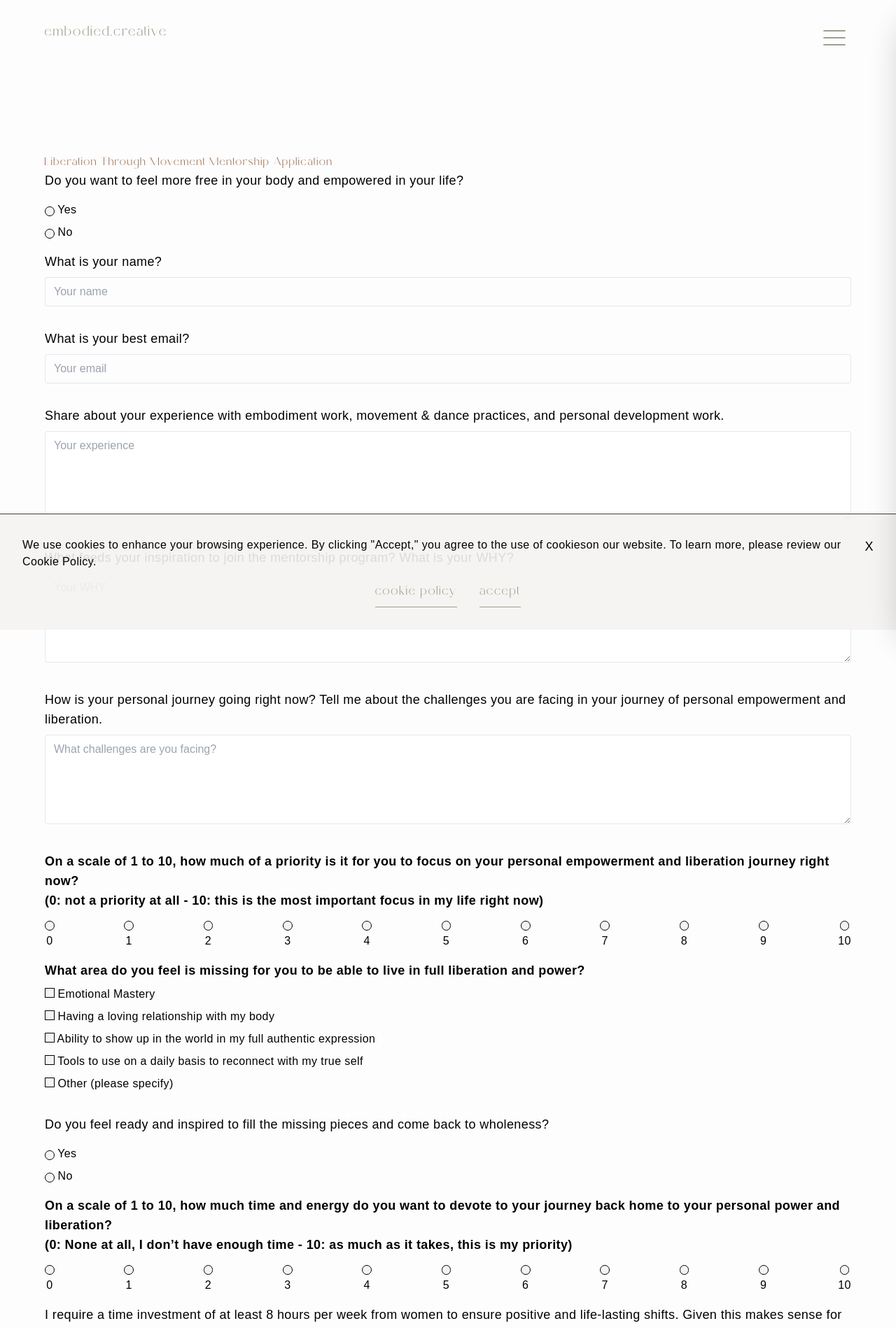
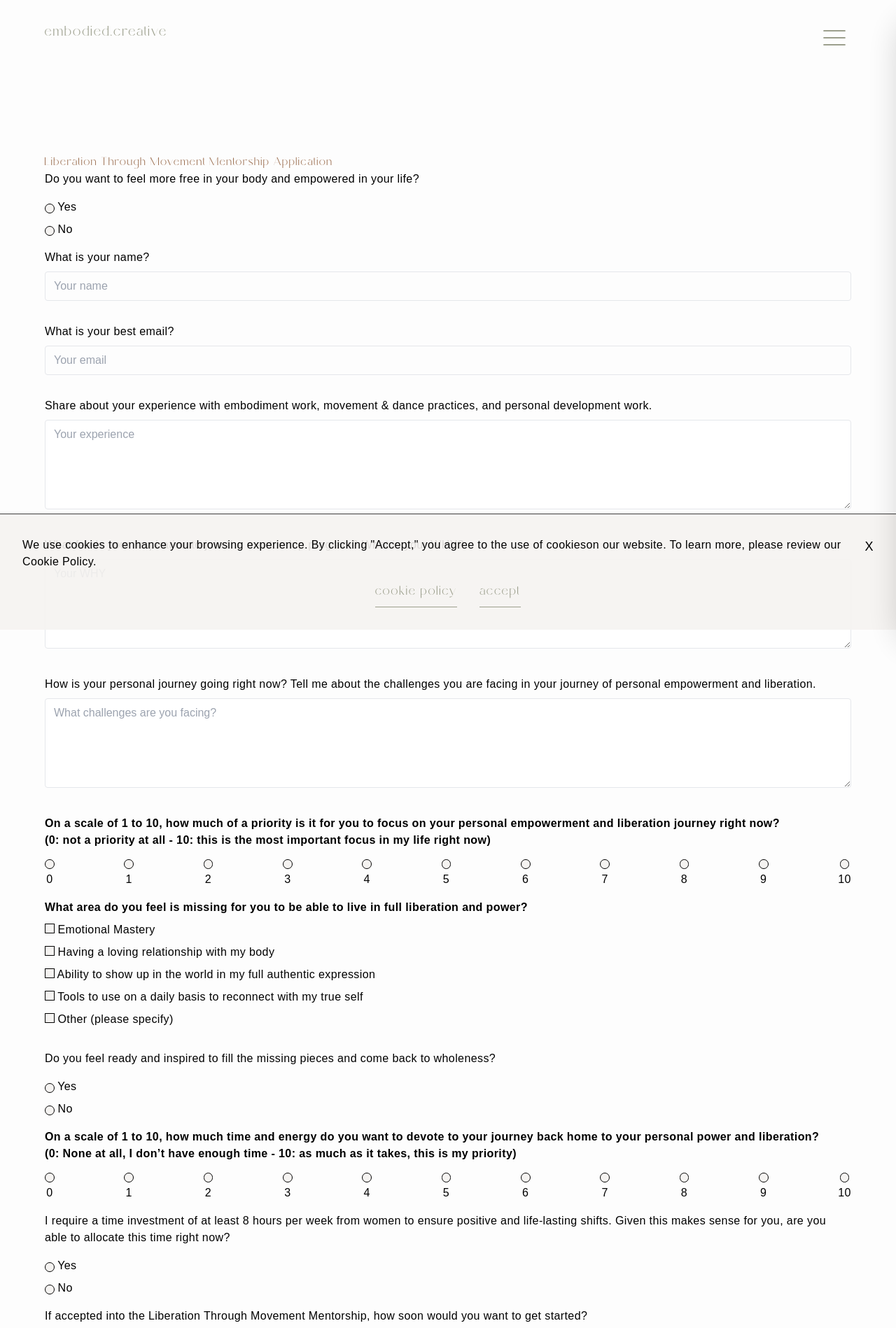
Before and after one commit to brittwoodard/embodied-creative, a Jekyll site: the page built from form-test.html, in a window 1280 px wide. Shown: the top 1898 px of the page at 70% size. Built offline with Jekyll 4.4.1, drawn with Linux system fonts in a browser that asks for light colours; nearby versions of some CDN libraries; some web fonts are replaced.

```diff
--- a/form-test.html
+++ b/form-test.html
@@ -13,7 +13,7 @@
             <label>Don’t fill this out if you're human: <input name="bot-field"></label>
         </p>
 
-        <p class="text-lg mb-4">Do you want to feel more free in your body and empowered in your life?</p>
+        <p class="mb-4">Do you want to feel more free in your body and empowered in your life?</p>
         <div class="mb-4">
             <label class="block mb-2">
                 <input type="radio" name="Do_you_want_to_feel_more_free_in_your_body_and_empowered_in_your_life" value="Yes" required class="mr-2"> Yes
@@ -25,7 +25,7 @@
 
         <!-- Name -->
         <fieldset class="mb-4">
-            <legend class="text-lg mb-2">What is your name?</legend>
+            <legend class="mb-2">What is your name?</legend>
             <div class="mb-4">
                 <label class="block mb-2">
                     <input type="text" name="What_is_your_name" required class="w-full px-3 py-2 border rounded"
@@ -36,7 +36,7 @@
 
         <!-- Email -->
         <fieldset class="mb-4">
-            <legend class="text-lg mb-2">What is your best email?</legend>
+            <legend class="mb-2">What is your best email?</legend>
             <div class="mb-4">
                 <label class="block mb-2">
                     <input type="email" name="What_is_your_best_email" required class="w-full px-3 py-2 border rounded"
@@ -47,7 +47,7 @@
 
         <!-- Embodiediment Experience -->
         <fieldset class="mb-4">
-            <legend class="text-lg mb-2">Share about your experience with embodiment work, movement & dance practices, and personal development work.</legend>
+            <legend class="mb-2">Share about your experience with embodiment work, movement & dance practices, and personal development work.</legend>
             <div class="mb-4">
                 <label class="block mb-2">
                     <textarea name="Experience_with_embodiment_work" required class="w-full px-3 py-2 border rounded h-32"
@@ -58,7 +58,7 @@
 
         <!-- What is your Why? -->
         <fieldset class="mb-4">
-            <legend class="text-lg mb-2">What feeds your inspiration to join the mentorship program? What is your WHY?</legend>
+            <legend class="mb-2">What feeds your inspiration to join the mentorship program? What is your WHY?</legend>
             <div class="mb-4">
                 <label class="block mb-2">
                     <textarea name="What_is_your_WHY" required class="w-full px-3 py-2 border rounded h-32"
@@ -69,7 +69,7 @@
 
         <!-- Challenges -->
         <fieldset class="mb-4">
-            <legend class="text-lg mb-2">How is your personal journey going right now? Tell me about the challenges you are facing in your journey of personal empowerment and liberation.</legend>
+            <legend class="mb-2">How is your personal journey going right now? Tell me about the challenges you are facing in your journey of personal empowerment and liberation.</legend>
             <div class="mb-4">
                 <label class="block mb-2">
                     <textarea name="Challenges_in_your_journey" required class="w-full px-3 py-2 border rounded h-32"
@@ -80,7 +80,7 @@
 
         <!-- Priority -->
         <fieldset class="mb-4">
-            <legend class="text-lg font-semibold mb-2">
+            <legend class="font-semibold mb-2">
                 On a scale of 1 to 10, how much of a priority is it for you to focus on your personal empowerment and liberation journey right now?
                 <br>(0: not a priority at all - 10: this is the most important focus in my life right now)
             </legend>
@@ -134,24 +134,24 @@
 
         <!-- What is missing? -->
         <fieldset class="mb-4">
-            <legend class="text-lg font-semibold mb-2">
+            <legend class="font-semibold mb-2">
                 What area do you feel is missing for you to be able to live in full liberation and power?
             </legend>
             <div class="mb-4">
                 <label class="block mb-2">
-                    <input type="checkbox" name="Missing_areas[]" value="Emotional Mastery" required class="mr-2">
+                    <input type="checkbox" name="Missing_areas[]" value="Emotional Mastery" class="mr-2">
                     Emotional Mastery
                 </label>
                 <label class="block mb-2">
-                    <input type="checkbox" name="Missing_areas[]" value="Having a loving relationship with my body" required class="mr-2">
+                    <input type="checkbox" name="Missing_areas[]" value="Having a loving relationship with my body" class="mr-2">
                     Having a loving relationship with my body
                 </label>
                 <label class="block mb-2">
-                    <input type="checkbox" name="Missing_areas[]" value="Ability to show up in the world in my full authentic expression" required class="mr-2">
+                    <input type="checkbox" name="Missing_areas[]" value="Ability to show up in the world in my full authentic expression" class="mr-2">
                     Ability to show up in the world in my full authentic expression
                 </label>
                 <label class="block mb-2">
-                    <input type="checkbox" name="Missing_areas[]" value="Tools to use on a daily basis to reconnect with my true self" required class="mr-2">
+                    <input type="checkbox" name="Missing_areas[]" value="Tools to use on a daily basis to reconnect with my true self" class="mr-2">
                     Tools to use on a daily basis to reconnect with my true self
                 </label>
                 <label class="block mb-2">
@@ -177,7 +177,7 @@
         </script>
 
         <!-- Are you ready? -->
-        <p class="text-lg mb-4">Do you feel ready and inspired to fill the missing pieces and come back to wholeness?</p>
+        <p class="mb-4">Do you feel ready and inspired to fill the missing pieces and come back to wholeness?</p>
         <div class="mb-4">
             <label class="block mb-2">
                 <input type="radio" name="Ready_to_fill_missing_pieces" value="Yes" required class="mr-2"> Yes
@@ -189,7 +189,7 @@
 
         <!-- Availability -->
         <fieldset class="mb-4">
-            <legend class="text-lg font-semibold mb-2">
+            <legend class="font-semibold mb-2">
                 On a scale of 1 to 10, how much time and energy do you want to devote to your journey back home to your personal power and liberation?
                 <br>(0: None at all, I don’t have enough time - 10: as much as it takes, this is my priority)
             </legend>
@@ -242,7 +242,7 @@
         </fieldset>
 
         <!-- Commitment -->
-        <p class="text-lg mb-4">I require a time investment of at least 8 hours per week from women to ensure positive and life-lasting shifts. Given this makes sense for you, are you able to allocate this time right now?</p>
+        <p class="mb-4">I require a time investment of at least 8 hours per week from women to ensure positive and life-lasting shifts. Given this makes sense for you, are you able to allocate this time right now?</p>
         <div class="mb-4">
             <label class="block mb-2">
                 <input type="radio" name="Time_investment_commitment" value="Yes" required class="mr-2"> Yes
@@ -253,7 +253,7 @@
         </div>
 
         <!-- When can you start? -->
-        <p class="text-lg mb-4">If accepted into the Liberation Through Movement Mentorship, how soon would you want to get started?</p>
+        <p class="mb-4">If accepted into the Liberation Through Movement Mentorship, how soon would you want to get started?</p>
         <div class="mb-4">
             <label class="block mb-2">
                 <input type="radio" name="Start_date_preference" value="immediately" required class="mr-2"> Immediately
@@ -267,7 +267,7 @@
         </div>
 
         <!-- Budget -->
-        <p class="text-lg mb-4">Based on your current budget, if this was the perfect opportunity for you to free your body, rise into your power, and liberate your full Authentic expression, would you have a budget of 3,200 USD to make it possible? (With the option of a monthly payment plan)</p>
+        <p class="mb-4">Based on your current budget, if this was the perfect opportunity for you to free your body, rise into your power, and liberate your full Authentic expression, would you have a budget of 3,200 USD to make it possible? (With the option of a monthly payment plan)</p>
         <div class="mb-4">
             <label class="block mb-2">
                 <input type="radio" name="Budget_commitment" value="Yes" required class="mr-2"> Yes
@@ -279,7 +279,7 @@
 
         <!-- Additional Information -->
         <fieldset class="mb-4">
-            <legend class="text-lg mb-2">Is there anything else that you feel I should know before considering your application?</legend>
+            <legend class="mb-2">Is there anything else that you feel I should know before considering your application?</legend>
             <div class="mb-4">
                 <label class="block mb-2">
                     <textarea name="Additional_information" class="w-full px-3 py-2 border rounded h-32"
@@ -290,32 +290,32 @@
 
         <!-- How did you hear about me? -->
         <fieldset class="mb-4">
-            <legend class="text-lg font-semibold mb-2">
+            <legend class="font-semibold mb-2">
                 Where did you hear about me?
             </legend>
             <div class="mb-4">
                 <label class="block mb-2">
-                    <input type="checkbox" name="Hearing_source[]" value="Social Media" required class="mr-2">
+                    <input type="checkbox" name="Hearing_source[]" value="Social Media" class="mr-2">
                     Social Media
                 </label>
                 <label class="block mb-2">
-                    <input type="checkbox" name="Hearing_source[]" value="Guest Appearance" required class="mr-2">
+                    <input type="checkbox" name="Hearing_source[]" value="Guest Appearance" class="mr-2">
                     Guest Appearance
                 </label>
                 <label class="block mb-2">
-                    <input type="checkbox" name="Hearing_source[]" value="Podcast" required class="mr-2">
+                    <input type="checkbox" name="Hearing_source[]" value="Podcast" class="mr-2">
                     Podcast
                 </label>
                 <label class="block mb-2">
-                    <input type="checkbox" name="Hearing_source[]" value="Referral" required class="mr-2">
+                    <input type="checkbox" name="Hearing_source[]" value="Referral" class="mr-2">
                     Referral
                 </label>
                 <label class="block mb-2">
-                    <input type="checkbox" name="Hearing_source[]" value="In-Person Event" required class="mr-2">
+                    <input type="checkbox" name="Hearing_source[]" value="In-Person Event" class="mr-2">
                     In-Person Event
                 </label>
                 <label class="block mb-2">
-                    <input type="checkbox" name="Hearing_source[]" value="Other" id="otherCheckbox2" required class="mr-2">
+                    <input type="checkbox" name="Hearing_source[]" value="Other" id="otherCheckbox2" class="mr-2">
                     Other (please specify)
                 </label>
                 <input type="text" name="Other_hearing_source" id="otherText2"
```
